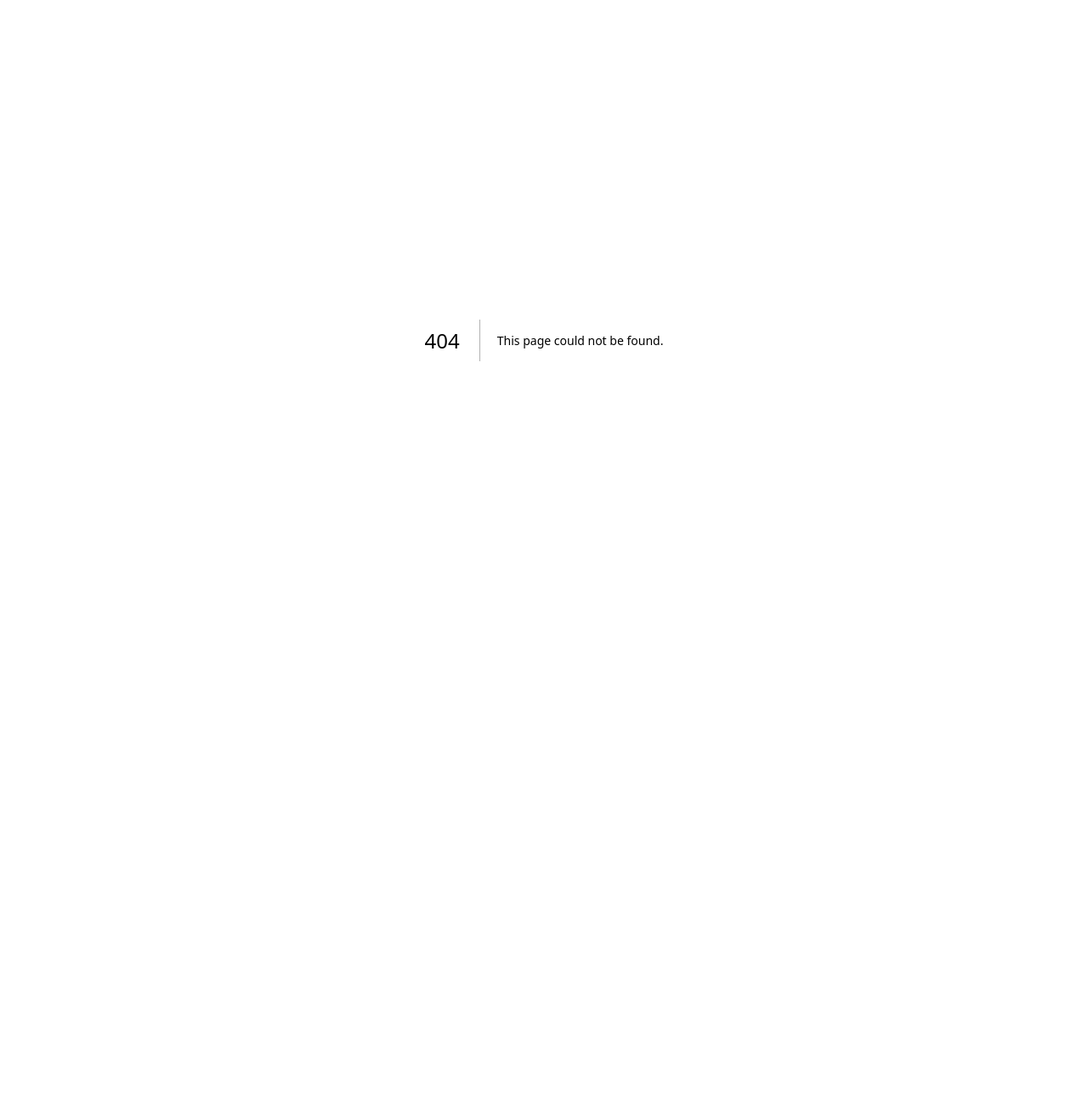
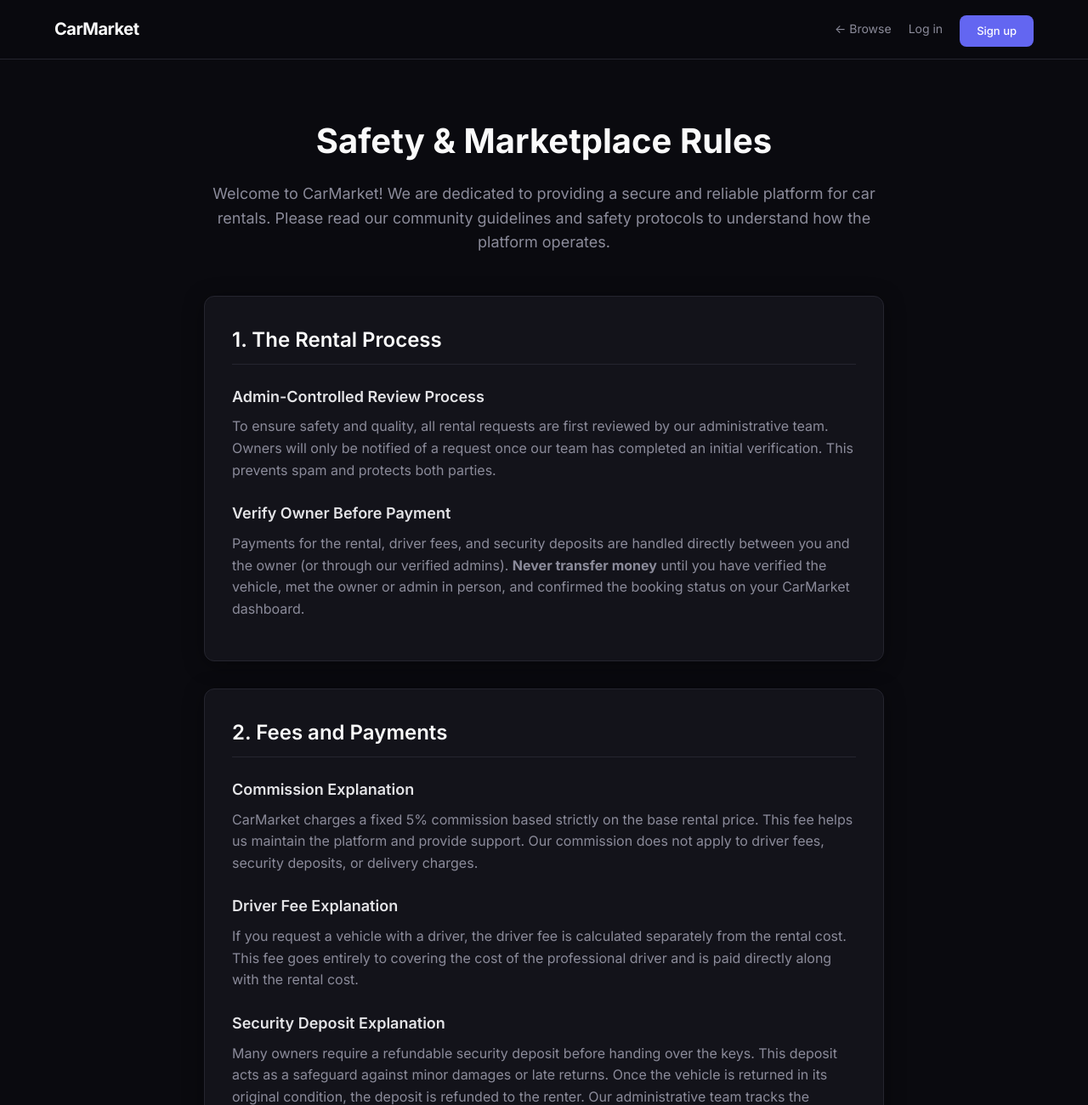
Before and after one commit to saminegash/property-rental, a Next.js app: page /safety in a window 1280 px wide. Before the commit this address had no page. Shown: the top 1300 px of the page at 85% size. Before the commit the page ends 800 px from the top, so only its background shows below. Built offline with nearby package versions, Linux system fonts and the light colour scheme.

Commit message:
feat: add Safety & Rules page and link to it from the homepage and car listing footer

```diff
--- a/src/app/cars/page.tsx
+++ b/src/app/cars/page.tsx
@@ -241,6 +241,9 @@ export default async function BrowseCarsPage() {
       {/* Footer */}
       <footer className="browse-footer">
         <p>© {new Date().getFullYear()} CarMarket. All rights reserved.</p>
+        <div style={{ marginTop: "1rem", display: "flex", gap: "1.5rem", justifyContent: "center" }}>
+          <Link href="/safety" style={{ color: "var(--color-primary)", textDecoration: "none" }}>Safety & Rules</Link>
+        </div>
       </footer>
     </div>
   );
--- a/src/app/page.tsx
+++ b/src/app/page.tsx
@@ -31,6 +31,11 @@ export default function Home() {
             </Link>
           </div>
         </div>
+        <div style={{ textAlign: "center", marginTop: "2rem" }}>
+          <Link href="/safety" style={{ color: "var(--color-primary)", textDecoration: "none", fontSize: "0.875rem" }}>
+            Safety & Marketplace Rules
+          </Link>
+        </div>
       </div>
     </div>
   );
--- /dev/null
+++ b/src/app/safety/page.tsx
@@ -0,0 +1,134 @@
+import Link from "next/link";
+import type { Metadata } from "next";
+
+export const metadata: Metadata = {
+  title: "Safety & Marketplace Rules — CarMarket",
+  description: "Learn about how CarMarket keeps you safe, our platform rules, and how the rental process works.",
+};
+
+export default function SafetyRulesPage() {
+  return (
+    <div className="browse-layout">
+      {/* Header */}
+      <header className="browse-header">
+        <div className="browse-header__inner">
+          <Link href="/" className="browse-header__logo">
+            CarMarket
+          </Link>
+          <nav className="browse-header__nav">
+            <Link href="/cars" className="browse-header__link">
+              ← Browse
+            </Link>
+            <Link href="/login" className="browse-header__link">
+              Log in
+            </Link>
+            <Link
+              href="/signup"
+              className="auth-button"
+              style={{
+                textDecoration: "none",
+                padding: "0.5rem 1.25rem",
+                fontSize: "0.8125rem",
+              }}
+            >
+              Sign up
+            </Link>
+          </nav>
+        </div>
+      </header>
+
+      <main style={{ padding: "4rem 1rem", backgroundColor: "var(--color-bg)" }}>
+        <div style={{ maxWidth: "800px", margin: "0 auto" }}>
+          <h1 style={{ fontSize: "2.5rem", fontWeight: 700, marginBottom: "1rem", color: "var(--color-text-heading)", textAlign: "center" }}>
+            Safety & Marketplace Rules
+          </h1>
+          <p style={{ fontSize: "1.125rem", color: "var(--color-text-muted)", marginBottom: "3rem", textAlign: "center", lineHeight: 1.6 }}>
+            Welcome to CarMarket! We are dedicated to providing a secure and reliable platform for car rentals. Please read our community guidelines and safety protocols to understand how the platform operates.
+          </p>
+
+          <div className="dashboard-card" style={{ marginBottom: "2rem", padding: "2rem" }}>
+            <h2 style={{ fontSize: "1.5rem", fontWeight: 600, color: "var(--color-text-heading)", marginBottom: "1rem", borderBottom: "1px solid var(--color-border)", paddingBottom: "0.5rem" }}>
+              1. The Rental Process
+            </h2>
+
+            <h3 style={{ fontSize: "1.125rem", fontWeight: 600, marginTop: "1.5rem", marginBottom: "0.5rem" }}>Admin-Controlled Review Process</h3>
+            <p style={{ marginBottom: "1rem", color: "var(--color-text-muted)", lineHeight: 1.6 }}>
+              To ensure safety and quality, all rental requests are first reviewed by our administrative team. Owners will only be notified of a request once our team has completed an initial verification. This prevents spam and protects both parties.
+            </p>
+
+            <h3 style={{ fontSize: "1.125rem", fontWeight: 600, marginTop: "1.5rem", marginBottom: "0.5rem" }}>Verify Owner Before Payment</h3>
+            <p style={{ marginBottom: "1rem", color: "var(--color-text-muted)", lineHeight: 1.6 }}>
+              Payments for the rental, driver fees, and security deposits are handled directly between you and the owner (or through our verified admins). <strong>Never transfer money</strong> until you have verified the vehicle, met the owner or admin in person, and confirmed the booking status on your CarMarket dashboard.
+            </p>
+          </div>
+
+          <div className="dashboard-card" style={{ marginBottom: "2rem", padding: "2rem" }}>
+            <h2 style={{ fontSize: "1.5rem", fontWeight: 600, color: "var(--color-text-heading)", marginBottom: "1rem", borderBottom: "1px solid var(--color-border)", paddingBottom: "0.5rem" }}>
+              2. Fees and Payments
+            </h2>
+
+            <h3 style={{ fontSize: "1.125rem", fontWeight: 600, marginTop: "1.5rem", marginBottom: "0.5rem" }}>Commission Explanation</h3>
+            <p style={{ marginBottom: "1rem", color: "var(--color-text-muted)", lineHeight: 1.6 }}>
+              CarMarket charges a fixed 5% commission based strictly on the base rental price. This fee helps us maintain the platform and provide support. Our commission does not apply to driver fees, security deposits, or delivery charges.
+            </p>
+
+            <h3 style={{ fontSize: "1.125rem", fontWeight: 600, marginTop: "1.5rem", marginBottom: "0.5rem" }}>Driver Fee Explanation</h3>
+            <p style={{ marginBottom: "1rem", color: "var(--color-text-muted)", lineHeight: 1.6 }}>
+              If you request a vehicle with a driver, the driver fee is calculated separately from the rental cost. This fee goes entirely to covering the cost of the professional driver and is paid directly along with the rental cost.
+            </p>
+
+            <h3 style={{ fontSize: "1.125rem", fontWeight: 600, marginTop: "1.5rem", marginBottom: "0.5rem" }}>Security Deposit Explanation</h3>
+            <p style={{ marginBottom: "1rem", color: "var(--color-text-muted)", lineHeight: 1.6 }}>
+              Many owners require a refundable security deposit before handing over the keys. This deposit acts as a safeguard against minor damages or late returns. Once the vehicle is returned in its original condition, the deposit is refunded to the renter. Our administrative team tracks the collection and refund status of these deposits to ensure transparency.
+            </p>
+          </div>
+
+          <div className="dashboard-card" style={{ marginBottom: "2rem", padding: "2rem" }}>
+            <h2 style={{ fontSize: "1.5rem", fontWeight: 600, color: "var(--color-text-heading)", marginBottom: "1rem", borderBottom: "1px solid var(--color-border)", paddingBottom: "0.5rem" }}>
+              3. Responsibilities
+            </h2>
+
+            <h3 style={{ fontSize: "1.125rem", fontWeight: 600, marginTop: "1.5rem", marginBottom: "0.5rem" }}>Renter Responsibilities</h3>
+            <ul style={{ listStyleType: "disc", paddingLeft: "1.5rem", color: "var(--color-text-muted)", lineHeight: 1.6, marginBottom: "1rem" }}>
+              <li>Return the vehicle on time and in the exact condition it was received.</li>
+              <li>Provide accurate contact information during the request process.</li>
+              <li>Communicate clearly with the admin team and owner regarding pickup and drop-off.</li>
+              <li>Do not use the vehicle for unauthorized commercial activities unless permitted by the owner.</li>
+            </ul>
+
+            <h3 style={{ fontSize: "1.125rem", fontWeight: 600, marginTop: "1.5rem", marginBottom: "0.5rem" }}>Owner Responsibilities</h3>
+            <ul style={{ listStyleType: "disc", paddingLeft: "1.5rem", color: "var(--color-text-muted)", lineHeight: 1.6, marginBottom: "1rem" }}>
+              <li>Ensure the vehicle is safe, clean, and mechanically sound before every trip.</li>
+              <li>Respond promptly to booking requests once verified by our admin team.</li>
+              <li>Clearly communicate any specific rules, quirks, or requirements regarding the vehicle.</li>
+              <li>Honor the agreed-upon rental prices and terms listed on the platform.</li>
+            </ul>
+          </div>
+
+          <div className="dashboard-card" style={{ marginBottom: "2rem", padding: "2rem" }}>
+            <h2 style={{ fontSize: "1.5rem", fontWeight: 600, color: "var(--color-text-heading)", marginBottom: "1rem", borderBottom: "1px solid var(--color-border)", paddingBottom: "0.5rem" }}>
+              4. Damage & Dispute Guidance
+            </h2>
+            <p style={{ marginBottom: "1rem", color: "var(--color-text-muted)", lineHeight: 1.6 }}>
+              In the unlikely event of damage, an accident, or a disagreement, both parties should document the situation immediately with photos and written notes.
+            </p>
+            <p style={{ marginBottom: "1rem", color: "var(--color-text-muted)", lineHeight: 1.6 }}>
+              We strongly advise renters and owners to conduct a joint walk-around inspection of the vehicle before departure and upon return. Any disputes regarding the security deposit or vehicle condition should be communicated respectfully. The CarMarket administrative team can offer guidance to help mediate disputes, but direct resolution between the owner and renter is strongly encouraged.
+            </p>
+            <p style={{ fontSize: "0.875rem", color: "var(--color-text-muted)", fontStyle: "italic", marginTop: "1rem" }}>
+              Note: This document provides general guidance for using our platform and does not constitute a legally binding contract. All agreements are solely between the vehicle owner and the renter.
+            </p>
+          </div>
+
+        </div>
+      </main>
+
+      <footer className="browse-footer">
+        <p>© {new Date().getFullYear()} CarMarket. All rights reserved.</p>
+        <div style={{ marginTop: "1rem", display: "flex", gap: "1.5rem", justifyContent: "center" }}>
+          <Link href="/safety" style={{ color: "var(--color-primary)", textDecoration: "none" }}>Safety & Rules</Link>
+        </div>
+      </footer>
+    </div>
+  );
+}
```
